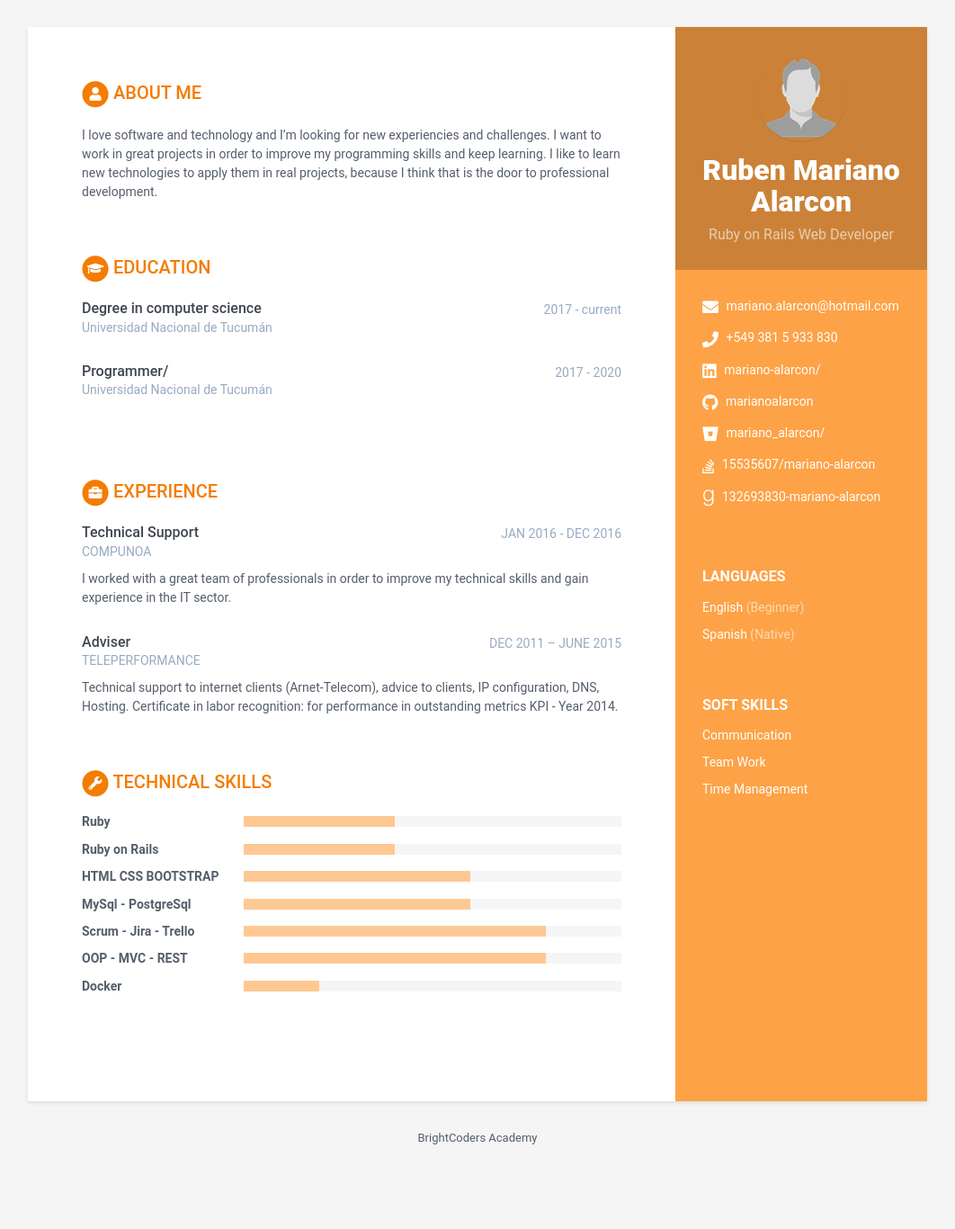
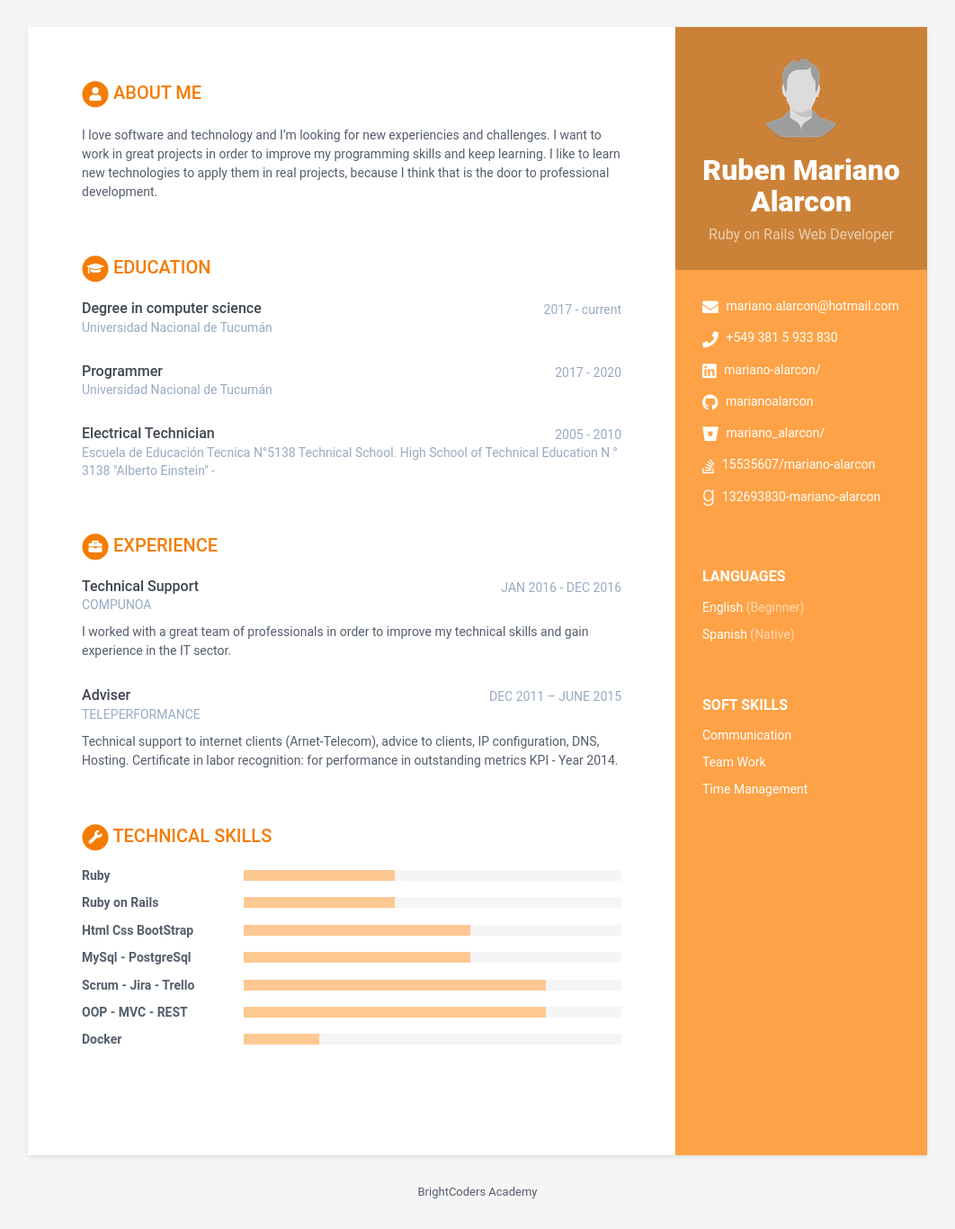
Before and after one commit to BC-MAR-21-ROR/kata-resume-marianoalarcon, a Jekyll site: the page built from index.html, in a window 1280 px wide. Shown: the whole page at 90% size, without its empty margins (109-1171 px from the left). Built offline with Jekyll 4.4.1, drawn with Linux system fonts in a browser that asks for light colours; before the commit the page ends 1306 px from its top, so only the background shows below that.

Commit message:
feat: add info data.yml

```diff
--- a/_data/data.yml
+++ b/_data/data.yml
@@ -61,9 +61,13 @@ educationcomplete:
     time: 2017 - current
     # details: |
 
-  - degree: Programmer/
+  - degree: Programmer
     university: Universidad Nacional de Tucumán
     time: 2017 - 2020
+
+  - degree: Electrical Technician
+    university: Escuela de Educación Tecnica N°5138 Technical School. High School of Technical Education N ° 3138 "Alberto Einstein" -
+    time: 2005 - 2010
     # details: |
     #   Unsupervised deep learning for automatic behavior analysis
 
@@ -80,9 +84,7 @@ educationcomplete:
   #       - Deep learning
   #       - Hand Gesture
 
-  - high school: Escuela de Educación Tecnica N°5138
-    Technical School: School of Technical Education N ° 3138 "Alberto Einstein" -
-    time: 2005 - 2010
+
     # details: |
     #   Master degree in Computer Engineering
 
@@ -120,7 +122,7 @@ skills:
     - name: Ruby on Rails
       level: 40%
 
-    - name: HTML CSS BOOTSTRAP
+    - name: Html Css BootStrap
       level: 60%
 
     - name: MySql - PostgreSql
```
